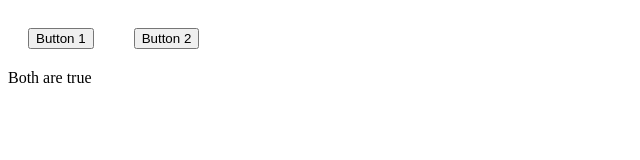
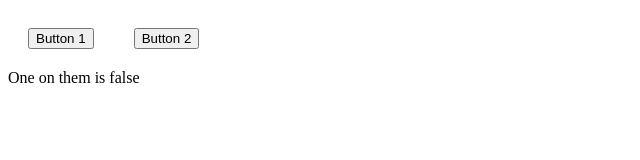
Before and after one commit to KARUNAMISHRA/React-Conditional-Rendering---React-Redux-Module-Contest-Slot-1---t2uldhftovx8, a Next.js app: page / in a window 1280 px wide. Shown: the top 160 px of the page, without its empty margins (0-640 px from the left). Built offline with nearby package versions, Linux system fonts and the light colour scheme.

Commit message:
Update Dashboard.js

```diff
--- a/pages/Dashboard.js
+++ b/pages/Dashboard.js
@@ -1,57 +1,18 @@
-// import { useContext, useEffect } from "react";
-// import { AuthContext } from "./_app";
+import { useContext, useEffect } from "react";
+import { AuthContext } from "./_app";
 
 
-// function Dashboard() {
-//   const { } = useContext(AuthContext);
-
-//   return (
-//     <div id="dashboardPage">
-//       <button id="btn1" >Button 1</button>
-//       <button id="btn2" >Button 2</button>
-//       <div className="msg">Both are true</div>
-//       <div className="msg">One on them is false</div>
-//       <div className="msg">Both are false</div>
-
-//     </div>
-//   );
-// }
-// export default Dashboard;
-
-
-import { useContext, useState } from "react";
-import { AuthContext } from "./_app";
-
 function Dashboard() {
-  const { } = useContext(AuthContext);
-
-  const [btn1State, setBtn1State] = useState(true);
-  const [btn2State, setBtn2State] = useState(true);
-
-  const handleBtn1Click = () => {
-    setBtn1State(!btn1State);
-  };
-
-  const handleBtn2Click = () => {
-    setBtn2State(!btn2State);
-  };
+  const { btn1, btn2, setbtn1, setbtn2 } = useContext(AuthContext);
 
   return (
     <div id="dashboardPage">
-      <button id="btn1" onClick={handleBtn1Click}>
-        Button 1
-      </button>
-      <button id="btn2" onClick={handleBtn2Click}>
-        Button 2
-      </button>
-      <div className="esg">
-        {btn1State && btn2State && <div>Both are true</div>}
-        {!btn1State && btn2State && <div>One of them is false</div>}
-        {btn1State && !btn2State && <div>One of them is false</div>}
-        {!btn1State && !btn2State && <div>Both are false</div>}
-      </div>
+     <button id="btn1" onClick={() => {setbtn1((prev) => !prev)}}>Button 1</button>
+      <button id="btn2" onClick={() => {setbtn2((prev) => !prev)}}>Button 2</button>
+      {btn1 && btn2 ? <div className="msg">Both are true</div>
+      : !btn1 || !btn2 ? <div className="msg">One on them is false</div>
+      : <div className="msg">Both are false</div>}
     </div>
   );
 }
-
 export default Dashboard;
```
